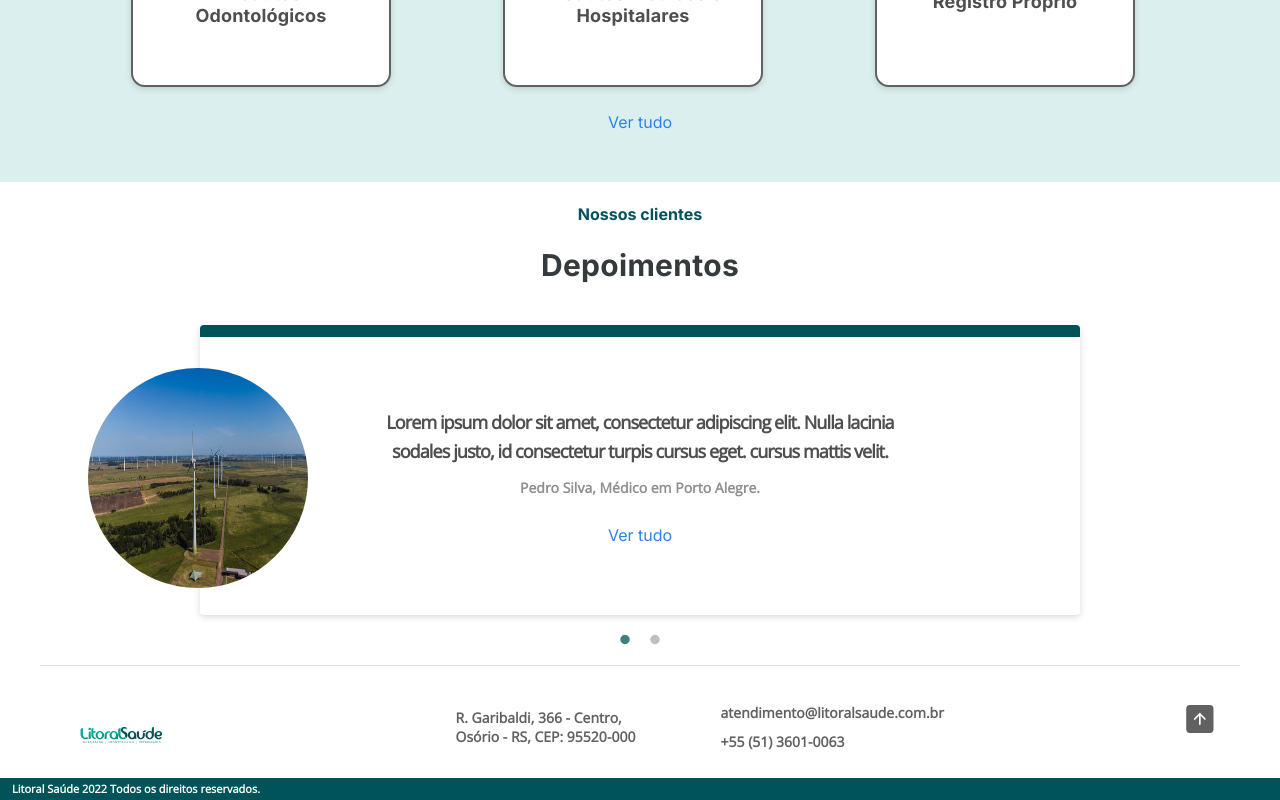
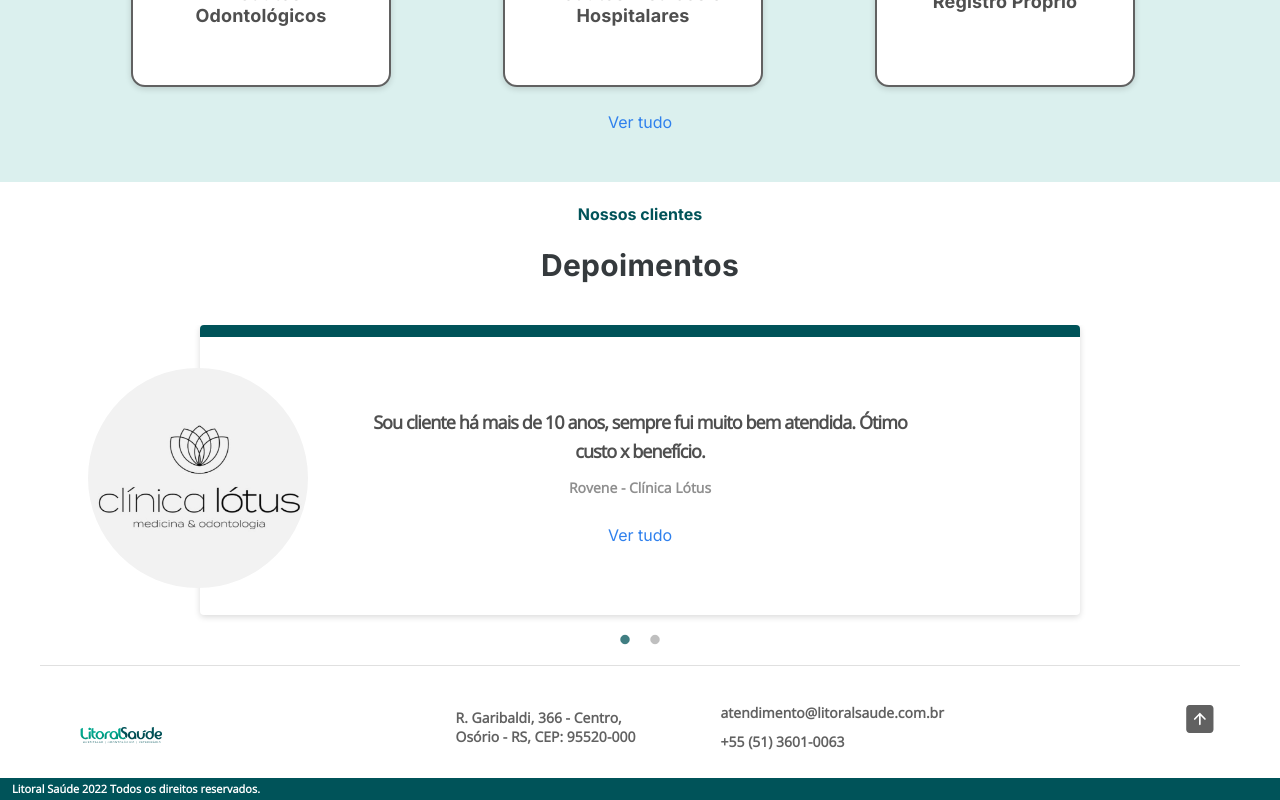
Before and after one commit to Litoralsaude/litoral-saude, a Next.js app: page / in a window 1280 px wide. Shown: the part 1395-2195 px from the top of the page. Built offline with nearby package versions, Linux system fonts and the light colour scheme.

Commit message:
add new testimonial

```diff
--- a/components/Testimonials/Testimonial/styles.module.css
+++ b/components/Testimonials/Testimonial/styles.module.css
@@ -15,6 +15,7 @@
 
 .circle {
   border-radius: 50%;
+  object-fit: cover;
 }
 
 .imgWrapper {
--- a/components/Testimonials/data.js
+++ b/components/Testimonials/data.js
@@ -1,9 +1,9 @@
 export const testimonials = [
   {
     description:
-      "Lorem ipsum dolor sit amet, consectetur adipiscing elit. Nulla lacinia sodales justo, id consectetur turpis cursus eget. cursus mattis velit.",
-    user: "Pedro Silva, Médico em Porto Alegre.",
-    photo: "/osorio.jpg",
+      "Sou cliente há mais de 10 anos, sempre fui muito bem atendida. Ótimo custo x benefício.",
+    user: "Rovene - Clínica Lótus",
+    photo: "/lotus-logo.jpeg",
   },
   {
     description:
```
Also changed, not shown: public/lotus-logo.jpeg (added).
